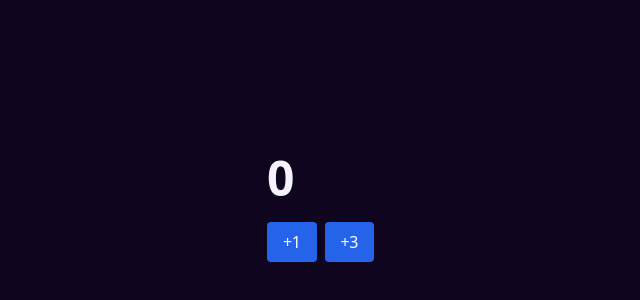
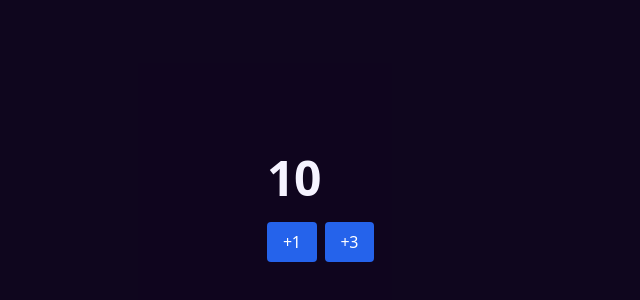
Before and after one commit to okyws/learn-react, a React (Vite) app: page / in a window 1280 px wide. Shown: the part 192-492 px from the top of the page, without its empty margins (117-757 px from the left). Built offline with nearby package versions, Linux system fonts and the light colour scheme.

Commit message:
Refactor: extract into components

```diff
--- a/src/Count.jsx
+++ b/src/Count.jsx
@@ -1,31 +1,10 @@
-import { useState } from 'react';
+import Counter from './components/Counter';
 import PlaceContentCenter from './components/PlaceContentCenter';
-import Button from './components/Button';
 
 const Count = () => {
-  const [count, setCount] = useState(0);
-
-  function handleClick() {
-    // const nextCount = count + 1;
-    // setCount(nextCount);
-    // console.log(count, nextCount);
-    setCount((x) => x + 1);
-  }
-
   return (
     <PlaceContentCenter>
-      <h1 className='text-5xl font-bold'>{count}</h1>
-      <div className='mt-5 flex items-center gap-2'>
-        <Button onClick={handleClick}>+1</Button>
-        <Button
-          onClick={() => {
-            handleClick();
-            handleClick();
-            handleClick();
-          }}>
-          +3
-        </Button>
-      </div>
+      <Counter initialValue={10} />
     </PlaceContentCenter>
   );
 };
--- /dev/null
+++ b/src/components/Counter.jsx
@@ -0,0 +1,27 @@
+import { useState } from 'react';
+import Button from './Button';
+
+export default function Counter({ initialValue }) {
+  const [count, setCount] = useState(initialValue);
+
+  function handleClick() {
+    setCount((x) => x + 1);
+  }
+
+  return (
+    <div className=''>
+      <h1 className='text-5xl font-bold'>{count}</h1>
+      <div className='mt-5 flex items-center gap-2'>
+        <Button onClick={handleClick}>+1</Button>
+        <Button
+          onClick={() => {
+            handleClick();
+            handleClick();
+            handleClick();
+          }}>
+          +3
+        </Button>
+      </div>
+    </div>
+  );
+}
```
